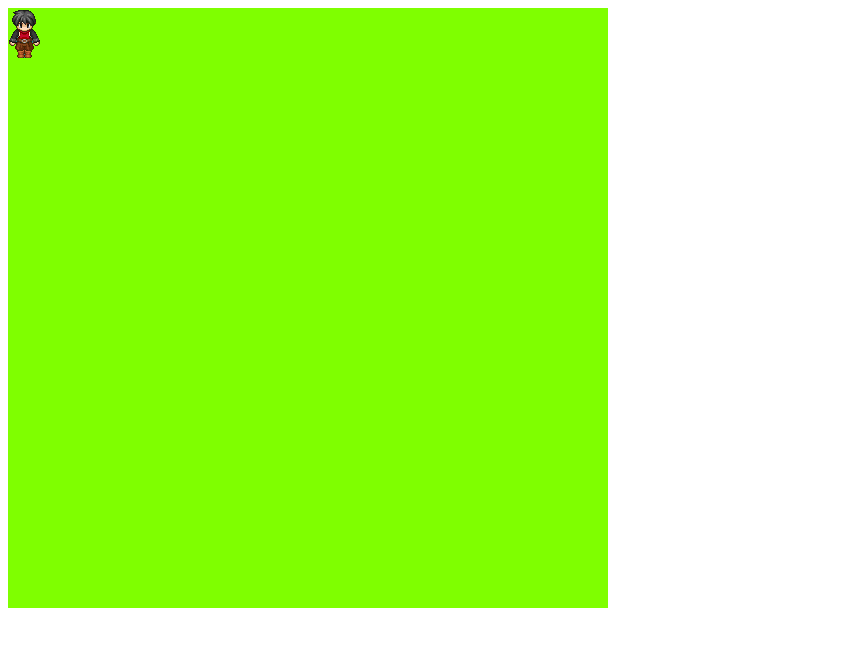
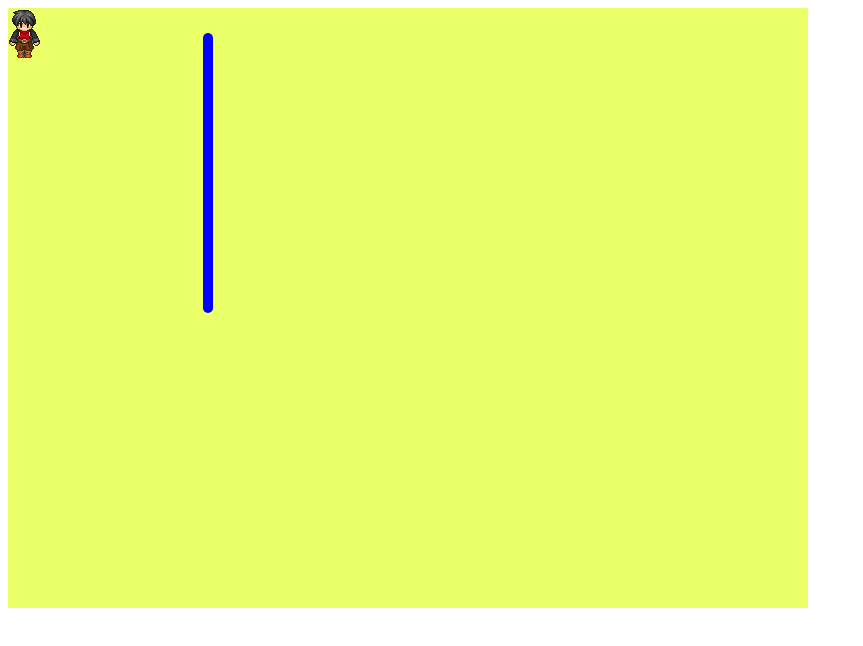
Before and after one commit to happyHooman/CanvasGame, a website: page app/index.html in a window 1280 px wide. Shown: the whole page, without its empty margins (0-863 px from the left). Drawn offline with Linux system fonts and the light colour scheme; files that its build step writes are made by us from their sources.

Commit message:
added background layer added an obstacle on the background

```diff
--- a/app/app.css
+++ b/app/app.css
@@ -1 +1 @@
-#game_container{width:1000px;height:1000px}#playerCanvas{background-color:#7fff00}
+#game_container{width:1000px;height:1000px}#player1_layer{background-color:#7fff00}
--- a/app/css/style.css
+++ b/app/css/style.css
@@ -1,8 +1,20 @@
 #game_container{
+    position: relative;
     width: 1000px;
     height: 1000px;
 }
 
-#playerCanvas {
-    background-color: chartreuse;
+#player1_layer {
+    z-index: 1;
 }
+
+#background_layer{
+    z-index: 0;
+    background-color: #ebff69;
+}
+
+.layer {
+    position: absolute;
+    left: 0;
+    top: 0;
+}
--- a/app/index.html
+++ b/app/index.html
@@ -3,16 +3,19 @@
 <head>
     <meta charset="UTF-8">
     <title>CanvasGame</title>
-    <link rel="stylesheet" href="app.css">
-    <!--<link rel="stylesheet" href="css/style.css">-->
+    <!--<link rel="stylesheet" href="app.css">-->
+    <link rel="stylesheet" href="css/style.css">
 </head>
 <body>
 
 <div id="game_container">
-    <canvas id="playerCanvas"></canvas>
+    <canvas id="player1_layer" width="800" height="600" class="layer"></canvas>
+    <canvas id="background_layer" width="800" height="600" class="layer"></canvas>
 </div>
 
 <script src="app.min.js"></script>
+
+<!--<script src="js/Background.js"></script>-->
 <!--<script src="js/Sprite.js"></script>-->
 <!--<script src="js/Player.js"></script>-->
 <!--<script src="js/script.js"></script>-->
--- /dev/null
+++ b/app/js/Background.js
@@ -0,0 +1,17 @@
+class Background {
+    constructor() {
+        this.canvas = document.getElementById("background_layer");
+    }
+
+    load() {
+        console.log("background loaded");
+        let context = this.canvas.getContext('2d');
+        context.beginPath();
+        context.moveTo(200, 30);
+        context.lineTo(200, 300);
+        context.lineWidth = 10;
+        context.strokeStyle = 'blue';
+        context.lineCap = 'round';
+        context.stroke();
+    }
+}
--- a/app/js/Player.js
+++ b/app/js/Player.js
@@ -1,12 +1,11 @@
 class Player{
     constructor(name){
         this.name = name;
-        this.canvas = document.getElementById("playerCanvas");
         this.options = {
-            context: this.canvas.getContext("2d"),
+            canvas: document.getElementById("player1_layer"),
             imageSrc: "img/rpg.png",
             numberOfFrames: 4,
-            ticksPerFrame: 2,
+            ticksPerFrame: 3,
             width: 34,
             height: 52,
             animations: {
@@ -34,7 +33,7 @@ class Player{
     }
 
     move(e){
-        if (e.repeat || this.fired) {
+        if (this.fired) {
             e.preventDefault();
             return
         }
@@ -60,6 +59,7 @@ class Player{
                 this.sprite.move('down');
                 break;
             default:
+                console.log("only arrow keys work my friend");
             //do nothing
         }
     }
--- a/app/js/Sprite.js
+++ b/app/js/Sprite.js
@@ -11,18 +11,20 @@ class Sprite {
         this.direction = this.options.animations.down;
         this.isMoving = false;
         this.stepLength = 10;
-        console.log(this.options.ticksPerFrame);
+        console.log(this.options.ticksPerFrame, this.stepLength);
     }
 
     render() {
-        let me = this;
-        me.options.context.clearRect(
+        let me = this,
+            context = me.options.canvas.getContext('2d');
+
+        context.clearRect(
             me.positionX - me.stepLength,
             me.positionY - me.stepLength,
             me.options.width + me.stepLength * 2,
             me.options.height + me.stepLength * 2);
 
-        me.options.context.drawImage(
+        context.drawImage(
             me.image,
             me.frameIndex * me.options.width,
             me.direction * me.options.height,
@@ -34,6 +36,7 @@ class Sprite {
             me.options.height
         );
         console.log(me.positionX, me.positionY);
+        console.log(background.canvas.getContext('2d').getImageData(me.positionX, me.positionY, 10, 10));
     }
 
     update() {
@@ -44,7 +47,8 @@ class Sprite {
             me.frameIndex = me.frameIndex < (me.options.numberOfFrames - 1) ? (me.frameIndex + 1) : 0;
             switch (true) {
                 case (me.direction === me.options.animations.down):
-                    me.positionY = me.positionY > 600 - me.options.height - me.stepLength ? me.positionY : me.positionY + me.stepLength;
+                    me.positionY = me.positionY > me.options.canvas.height - me.options.height - me.stepLength ?
+                        me.options.canvas.height - me.options.height : me.positionY + me.stepLength;
                     break;
                 case (me.direction === me.options.animations.up):
                     me.positionY = me.positionY < me.stepLength ? 0 : me.positionY - me.stepLength;
@@ -53,7 +57,8 @@ class Sprite {
                     me.positionX = me.positionX < me.stepLength ? 0 : me.positionX - me.stepLength;
                     break;
                 case (me.direction === me.options.animations.right):
-                    me.positionX = me.positionX > 600 - me.options.width - me.stepLength ? me.positionX : me.positionX + me.stepLength;
+                    me.positionX = me.positionX > me.options.canvas.width - me.options.width - me.stepLength ?
+                        me.options.canvas.width - me.options.width : me.positionX + me.stepLength;
                     break;
             }
             me.render();
--- a/app/js/script.js
+++ b/app/js/script.js
@@ -1,6 +1,5 @@
-const playerCanvas = document.getElementById("playerCanvas");
-playerCanvas.width = 600;
-playerCanvas.height = 600;
+let background = new Background();
+background.load();
 
 let player = new Player("Valentin");
 
--- a/gulpfile.js
+++ b/gulpfile.js
@@ -5,7 +5,7 @@ let cssMin = require('gulp-css');
 let rename = require('gulp-rename');
 
 
-gulp.task('css',function () {
+gulp.task('css', function () {
     gulp.src('app/css/style.css')
         .pipe(concat('app.css'))
         .pipe(cssMin())
@@ -14,6 +14,7 @@ gulp.task('css',function () {
 
 gulp.task('scripts', function () {
     return gulp.src([
+        'app/js/Background.js',
         'app/js/Sprite.js',
         'app/js/Player.js',
         'app/js/script.js'
@@ -29,4 +30,4 @@ gulp.task("uglify", function () {
         .pipe(gulp.dest("app/"));
 });
 
-gulp.task('default', ['scripts','uglify']);
+gulp.task('default', ['scripts', 'uglify']);
```
Also changed, not shown: app/app.js (+34 -14 lines), app/app.min.js.
